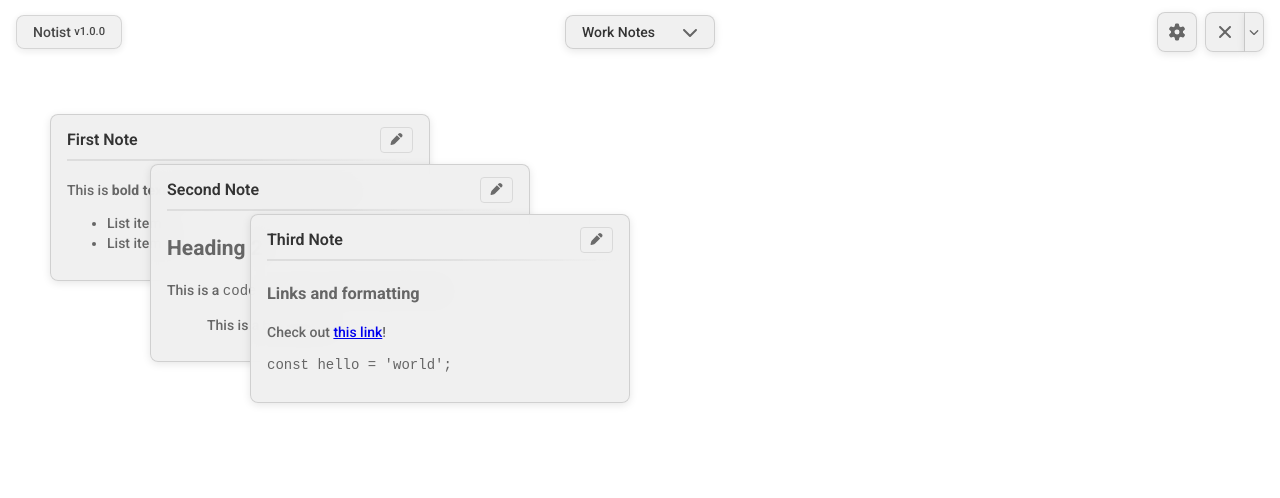
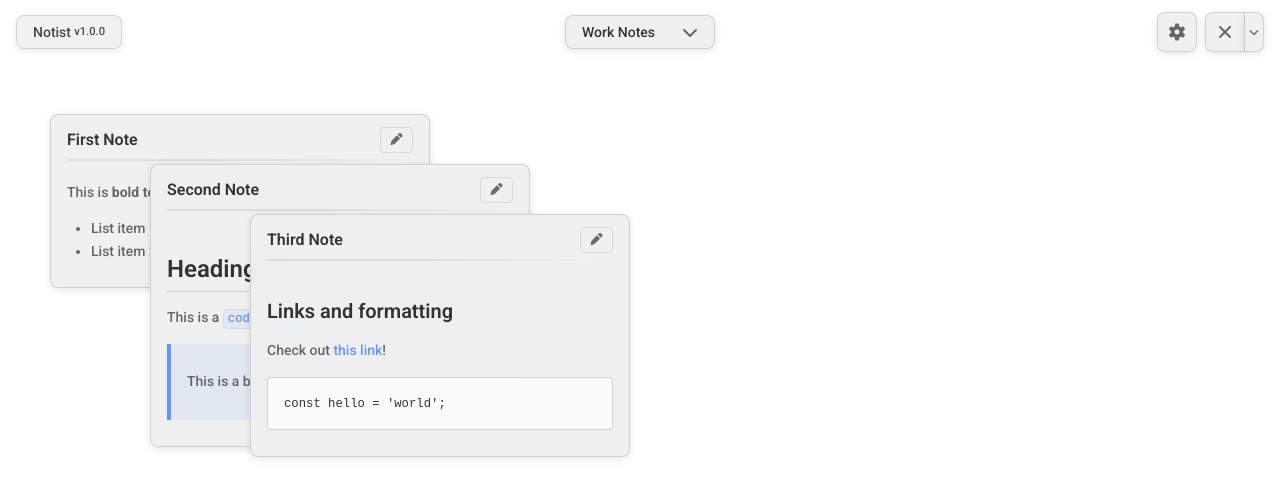
Before and after one commit to Knyrps/Notist, a Vue app in the folder Notist.Frontend/: page / in a window 1280 px wide. Shown: the top 498 px of the page. Built offline with nearby package versions, Linux system fonts and the light colour scheme.

Commit message:
Adjusted some styling

```diff
--- a/Notist.Frontend/src/App.vue
+++ b/Notist.Frontend/src/App.vue
@@ -15,3 +15,38 @@ import AlertContainer from "@/components/feedback/AlertContainer.vue";
 </template>
 
 <style scoped></style>
+
+<!-- Global styles for markdown content -->
+<style lang="scss">
+@import "@/styles/markdown";
+
+* {
+    scrollbar-gutter: auto;
+
+    &::-webkit-scrollbar {
+        width: 8px;
+    }
+
+    &::-webkit-scrollbar-track {
+        background: $color-bg-secondary;
+        border-radius: $radius-secondary;
+    }
+
+    &::-webkit-scrollbar-thumb {
+        background: $color-border-primary;
+        border-radius: $radius-secondary;
+        transition: all $transition-fast;
+
+        &:hover {
+            background: $color-border-hover;
+        }
+
+        &:active {
+            background: $color-accent-primary;
+        }
+    }
+
+    scrollbar-width: thin;
+    scrollbar-color: $color-border-primary $color-bg-secondary;
+}
+</style>
--- a/Notist.Frontend/src/components/common/markdown/MarkdownEditor.vue
+++ b/Notist.Frontend/src/components/common/markdown/MarkdownEditor.vue
@@ -46,7 +46,10 @@
 
                 <!-- Preview mode -->
                 <div v-else class="output-section">
-                    <div class="markdown-output" v-html="markdown.html"></div>
+                    <div
+                        class="markdown-output md-out"
+                        v-html="markdown.html"
+                    ></div>
                 </div>
             </template>
 
@@ -69,7 +72,7 @@
                 <div class="output-section output-section--side">
                     <h3 class="section-title">Preview</h3>
                     <div
-                        class="markdown-output markdown-output--side"
+                        class="markdown-output markdown-output--side md-out"
                         v-html="markdown.html"
                     ></div>
                 </div>
@@ -254,34 +257,7 @@ watch(
     background: $color-bg-overlay;
     height: 400px;
     overflow-y: auto;
-    scrollbar-gutter: auto;
     box-sizing: border-box;
-
-    &::-webkit-scrollbar {
-        width: 8px;
-    }
-
-    &::-webkit-scrollbar-track {
-        background: $color-bg-secondary;
-        border-radius: $radius-secondary;
-    }
-
-    &::-webkit-scrollbar-thumb {
-        background: $color-border-primary;
-        border-radius: $radius-secondary;
-        transition: all $transition-fast;
-
-        &:hover {
-            background: $color-border-hover;
-        }
-
-        &:active {
-            background: $color-accent-primary;
-        }
-    }
-
-    scrollbar-width: thin;
-    scrollbar-color: $color-border-primary $color-bg-secondary;
 }
 
 .markdown-input {
@@ -297,12 +273,6 @@ watch(
     outline: none;
     transition: all $transition-medium;
     box-sizing: border-box;
-
-    &:focus {
-        // border-color: $color-border-focus;
-        // box-shadow: $shadow-focus;
-        // background: $color-bg-active;
-    }
 
     &::placeholder {
         color: $color-text-disabled;
@@ -343,130 +313,6 @@ watch(
     // Firefox scrollbar styling
     scrollbar-width: thin;
     scrollbar-color: $color-border-primary rgba(255, 255, 255, 0.1);
-
-    // Style the rendered markdown content
-    :deep(h1),
-    :deep(h2),
-    :deep(h3),
-    :deep(h4),
-    :deep(h5),
-    :deep(h6) {
-        margin-top: 1.5em;
-        margin-bottom: 0.5em;
-        color: $color-text-primary;
-        font-weight: 600;
-    }
-
-    :deep(h1) {
-        border-bottom: 2px solid $color-border-primary;
-        padding-bottom: 0.3em;
-        font-size: $font-size-3xl;
-    }
-
-    :deep(h2) {
-        border-bottom: 1px solid $color-border-primary;
-        padding-bottom: 0.2em;
-        font-size: $font-size-2xl;
-    }
-
-    :deep(h3) {
-        font-size: $font-size-xl;
-    }
-    :deep(h4) {
-        font-size: $font-size-lg;
-    }
-    :deep(h5) {
-        font-size: $font-size-md;
-    }
-    :deep(h6) {
-        font-size: $font-size-base;
-    }
-
-    :deep(p) {
-        margin-bottom: 1em;
-        line-height: 1.7;
-    }
-
-    :deep(code) {
-        background: $color-accent-light;
-        border: 1px solid $color-accent-medium;
-        padding: 0.125rem 0.25rem;
-        border-radius: $radius-secondary;
-        font-family: "JetBrains Mono", "Courier New", monospace;
-        font-size: $font-size-code-inline;
-        color: $color-accent-primary-dark;
-    }
-
-    :deep(pre) {
-        background: $color-bg-secondary;
-        border: 1px solid $color-border-primary;
-        border-radius: $radius-secondary;
-        padding: 1rem;
-        overflow-x: auto;
-        margin: 1em 0;
-
-        code {
-            background: transparent;
-            border: none;
-            padding: 0;
-            color: $color-text-primary;
-        }
-    }
-
-    :deep(blockquote) {
-        border-left: 4px solid $color-accent-primary;
-        margin: 1em 0;
-        padding-left: 1rem;
-        color: $color-text-secondary;
-        background: $color-accent-light;
-        border-radius: 0 $radius-secondary $radius-secondary 0;
-        padding: 0.75rem 1rem;
-    }
-
-    :deep(ul),
-    :deep(ol) {
-        margin: 1em 0;
-        padding-left: 1.5rem;
-    }
-
-    :deep(li) {
-        margin-bottom: 0.25em;
-    }
-
-    :deep(a) {
-        color: $color-accent-primary;
-        text-decoration: none;
-        border-bottom: 1px solid transparent;
-        transition: all $transition-fast;
-
-        &:hover {
-            border-bottom-color: $color-accent-primary;
-        }
-    }
-
-    :deep(table) {
-        width: 100%;
-        border-collapse: collapse;
-        margin: 1em 0;
-
-        th,
-        td {
-            border: 1px solid $color-border-primary;
-            padding: 0.5rem 0.75rem;
-            text-align: left;
-        }
-
-        th {
-            background: $color-bg-secondary;
-            font-weight: 600;
-        }
-    }
-
-    :deep(hr) {
-        border: none;
-        border-top: 2px solid $color-border-primary;
-        margin: 2em 0;
-    }
 }
 
 .keyboard-shortcuts {
--- a/Notist.Frontend/src/components/notes/Note.vue
+++ b/Notist.Frontend/src/components/notes/Note.vue
@@ -76,7 +76,6 @@ function handleClick(event: MouseEvent) {
     event.stopPropagation();
     emit("edit", props.note);
 }
-
 function handleSave(title: string, content: string) {
     emit("save", props.note.id, title, content);
 }
@@ -100,7 +99,11 @@ function handleCancel() {
     user-select: none;
     transition: all $transition-fast cubic-bezier(0.34, 1.56, 0.64, 1),
         top $transition-rapid cubic-bezier(0.34, 1.56, 0.64, 1),
-        left $transition-rapid cubic-bezier(0.34, 1.56, 0.64, 1);
+        left $transition-rapid cubic-bezier(0.34, 1.56, 0.64, 1),
+        height 0.6s cubic-bezier(0.25, 0.46, 0.45, 0.94),
+        width 0.6s cubic-bezier(0.25, 0.46, 0.45, 0.94),
+        min-height 0.6s cubic-bezier(0.25, 0.46, 0.45, 0.94),
+        transform 0.3s cubic-bezier(0.34, 1.56, 0.64, 1);
     box-shadow: $shadow-light;
     backdrop-filter: $blur-light;
     font-weight: 500;
@@ -116,6 +119,11 @@ function handleCancel() {
         box-shadow: $shadow-medium;
     }
 
+    &:active:not(&--editing):not(&--dragging) {
+        transform: translateY(-1px) scale(1.05);
+        transition: transform 0.1s cubic-bezier(0.68, -0.55, 0.265, 1.55);
+    }
+
     &--editing {
         cursor: default;
         z-index: 1000;
@@ -127,8 +135,7 @@ function handleCancel() {
         padding: 0;
         background: $color-bg-secondary;
         border-color: $color-border-hover;
-        transform: translateY(-4px);
-        transition: all $transition-medium cubic-bezier(0.25, 0.46, 0.45, 0.94);
+        transform: translateY(-4px) scale(1.02);
     }
 
     &--dragging {
--- a/Notist.Frontend/src/components/notes/NoteContent.vue
+++ b/Notist.Frontend/src/components/notes/NoteContent.vue
@@ -28,7 +28,7 @@
             </button>
         </div>
         <div class="note-separator"></div>
-        <div class="note-content" v-html="props.htmlContent"></div>
+        <div class="note-content md-out" v-html="props.htmlContent"></div>
     </div>
 </template>
 
--- a/Notist.Frontend/src/components/windows/Window.vue
+++ b/Notist.Frontend/src/components/windows/Window.vue
@@ -67,12 +67,12 @@ const handleClose = async () => {
     overflow: visible;
     position: relative;
     z-index: 1;
-    width: 70%;
+    width: auto;
     display: flex;
     flex-direction: column;
     box-sizing: border-box;
     justify-content: flex-start;
-    height: 100%;
+    height: auto;
     overflow: hidden;
 
     &--slim {
--- a/Notist.Frontend/src/components/windows/WindowContainer.vue
+++ b/Notist.Frontend/src/components/windows/WindowContainer.vue
@@ -31,7 +31,7 @@ const handleOverlayClick = () => {
 };
 </script>
 
-<style lang="scss">
+<style lang="scss" scoped>
 @import "@/styles/variables";
 
 .window-overlay {
--- a/Notist.Frontend/src/components/windows/settings/SettingsWindow.vue
+++ b/Notist.Frontend/src/components/windows/settings/SettingsWindow.vue
@@ -2,7 +2,6 @@
     <Window
         title="Settings"
         width="slim"
-        height="large"
         :before-close="beforeClose"
         @close="onClose"
     >
--- /dev/null
+++ b/Notist.Frontend/src/styles/markdown.scss
@@ -0,0 +1,131 @@
+@import "variables";
+
+// Markdown output styling for all .md-out containers
+.md-out {
+
+    h1,
+    h2,
+    h3,
+    h4,
+    h5,
+    h6 {
+        margin-top: 1.5em;
+        margin-bottom: 0.5em;
+        color: $color-text-primary;
+        font-weight: 600;
+    }
+
+    h1 {
+        border-bottom: 2px solid $color-border-primary;
+        padding-bottom: 0.3em;
+        font-size: $font-size-3xl;
+    }
+
+    h2 {
+        border-bottom: 1px solid $color-border-primary;
+        padding-bottom: 0.2em;
+        font-size: $font-size-2xl;
+    }
+
+    h3 {
+        font-size: $font-size-xl;
+    }
+
+    h4 {
+        font-size: $font-size-lg;
+    }
+
+    h5 {
+        font-size: $font-size-md;
+    }
+
+    h6 {
+        font-size: $font-size-base;
+    }
+
+    p {
+        margin-bottom: 1em;
+        line-height: 1.7;
+    }
+
+    code {
+        background: $color-accent-light;
+        border: 1px solid $color-accent-medium;
+        padding: 0.125rem 0.25rem;
+        border-radius: $radius-secondary;
+        font-family: "JetBrains Mono", "Courier New", monospace;
+        font-size: $font-size-code-inline;
+        color: $color-accent-primary-dark;
+    }
+
+    pre {
+        background: $color-bg-secondary;
+        border: 1px solid $color-border-primary;
+        border-radius: $radius-secondary;
+        padding: 1rem;
+        overflow-x: auto;
+        margin: 1em 0;
+
+        code {
+            background: transparent;
+            border: none;
+            padding: 0;
+            color: $color-text-primary;
+        }
+    }
+
+    blockquote {
+        border-left: 4px solid $color-accent-primary;
+        margin: 1em 0;
+        padding-left: 1rem;
+        color: $color-text-secondary;
+        background: $color-accent-light;
+        border-radius: 0 $radius-secondary $radius-secondary 0;
+        padding: 0.75rem 1rem;
+    }
+
+    ul,
+    ol {
+        margin: 1em 0;
+        padding-left: 1.5rem;
+    }
+
+    li {
+        margin-bottom: 0.25em;
+    }
+
+    a {
+        color: $color-accent-primary;
+        text-decoration: none;
+        border-bottom: 1px solid transparent;
+        transition: all $transition-fast;
+
+        &:hover {
+            border-bottom-color: $color-accent-primary;
+        }
+    }
+
+    table {
+        width: 100%;
+        border-collapse: collapse;
+        margin: 1em 0;
+
+        th,
+        td {
+            border: 1px solid $color-border-primary;
+            padding: 0.5rem 0.75rem;
+            text-align: left;
+        }
+
+        th {
+            background: $color-bg-secondary;
+            font-weight: 600;
+        }
+    }
+
+    hr {
+        border: none;
+        border-top: 2px solid $color-border-primary;
+        margin: 2em 0;
+    }
+}
```
Also changed, not shown: Notist.Frontend/src/components/common/markdown/Markdown.vue (deleted, +0 -19 lines).
